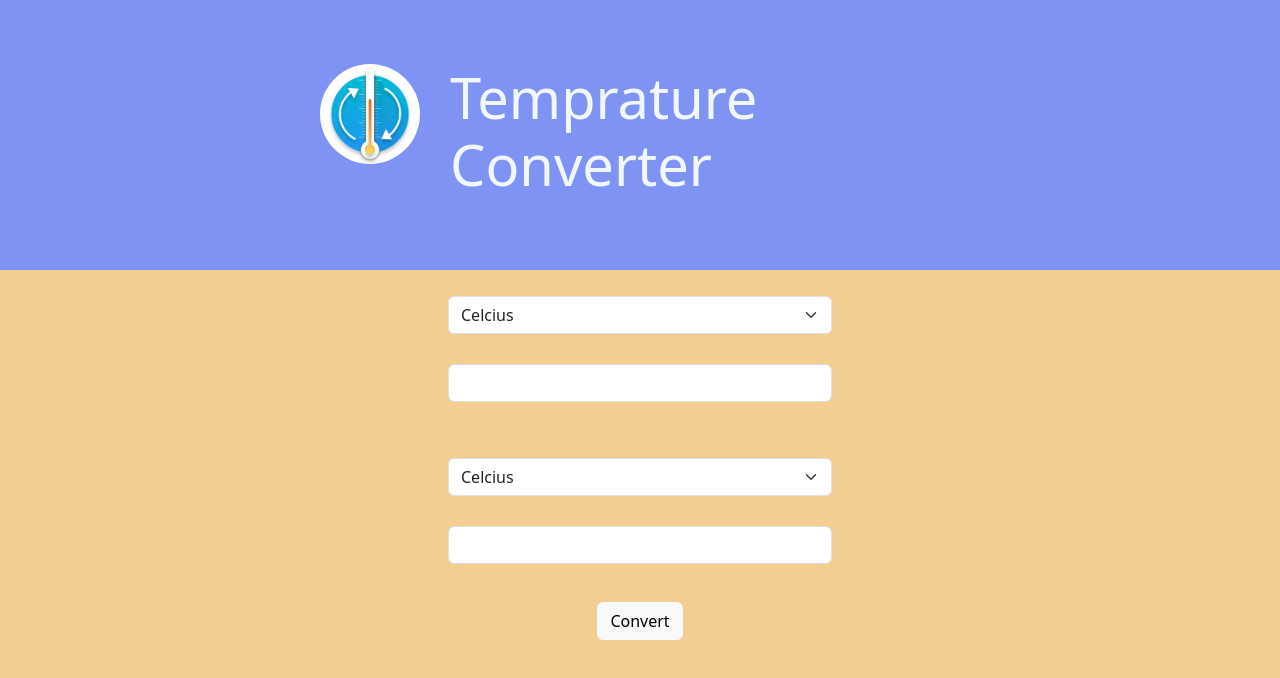
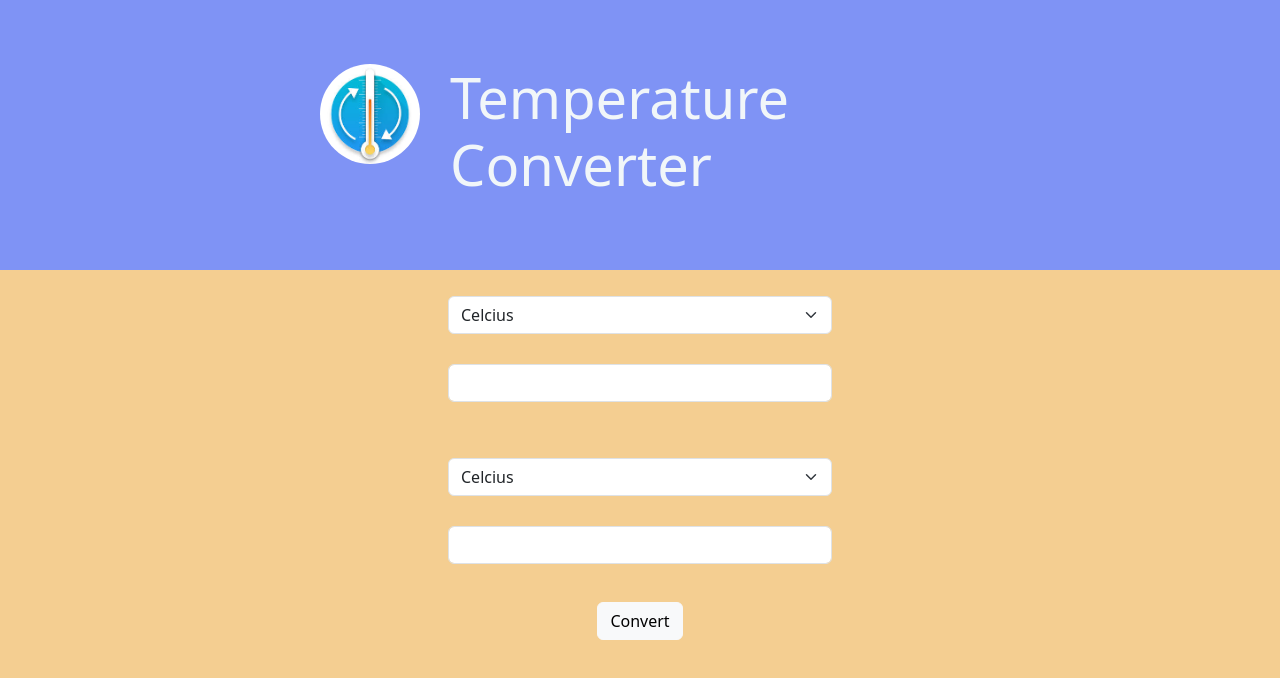
Before and after one commit to Govind0404/Temperature-converter, a plain HTML site: page index.html in a window 1280 px wide. Drawn offline with nearby package versions, Linux system fonts and the light colour scheme.

Commit message:
Update index.html

```diff
--- a/index.html
+++ b/index.html
@@ -16,7 +16,7 @@
     <div class="heading">
         <div class="mainheading">
             <img class="imageicon" src="images.jpeg" alt="">
-            <h1 class="acha">Temprature Converter</h1>
+            <h1 class="acha">Temperature Converter</h1>
         </div>
     </div>
     <div class="converter">
```
